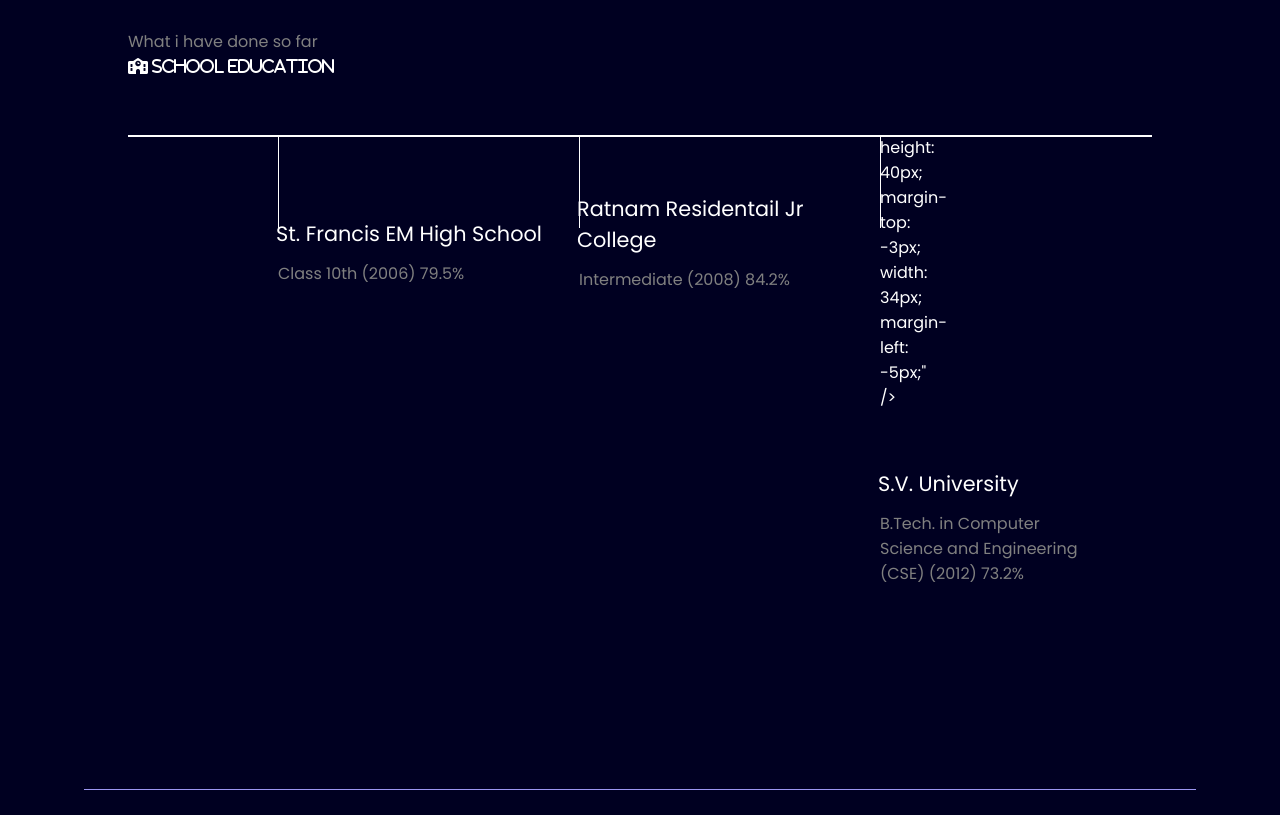
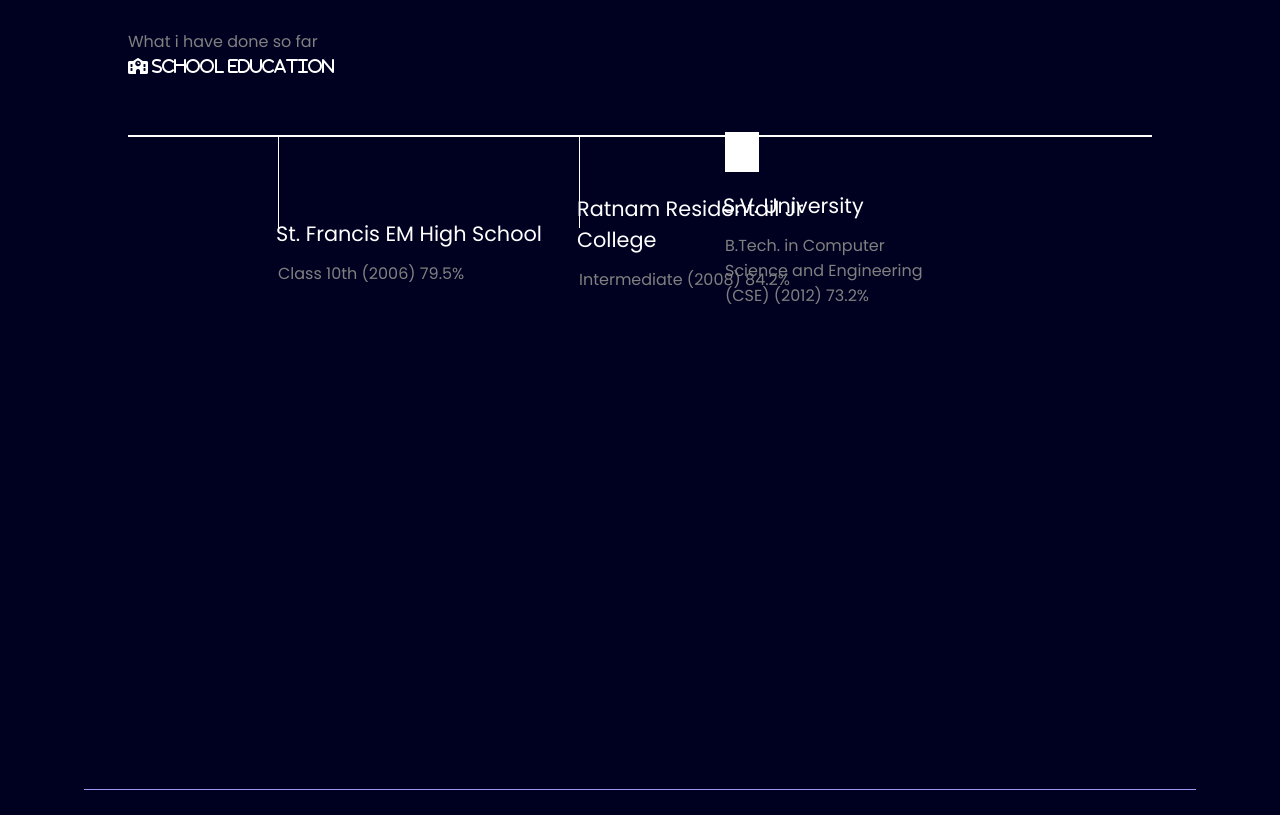
Before and after one commit to GnaneswarAddepalli/santhi-portfolio.io, a plain HTML site: page index.html in a window 1280 px wide. Shown: the part 2260-3075 px from the top of the page. Drawn offline with nearby package versions, Linux system fonts and the light colour scheme.

Commit message:
Update index.html

```diff
--- a/index.html
+++ b/index.html
@@ -152,17 +152,15 @@
 Intermediate (2008) 84.2% </div>
         </div>
 
-        <div class="vertical">
-                height: 40px;
-                margin-top: -3px;
-                width: 34px;
-                margin-left: -5px;" />
-          <div class="vertical-title">
-            S.V. University       </div>
-          <div class="vertical-desc">
-             B.Tech. in Computer Science and Engineering (CSE) (2012)  73.2%
-          </div>
-        </div>
+        <div class="vertical" style="height: 40px; margin-top: -3px; width: 34px; margin-left: -5px;">
+    <div class="vertical-title">
+        S.V. University
+    </div>
+    <div class="vertical-desc">
+        B.Tech. in Computer Science and Engineering (CSE) (2012) 73.2%
+    </div>
+</div>
+
       </div>
     </section>
 
```
